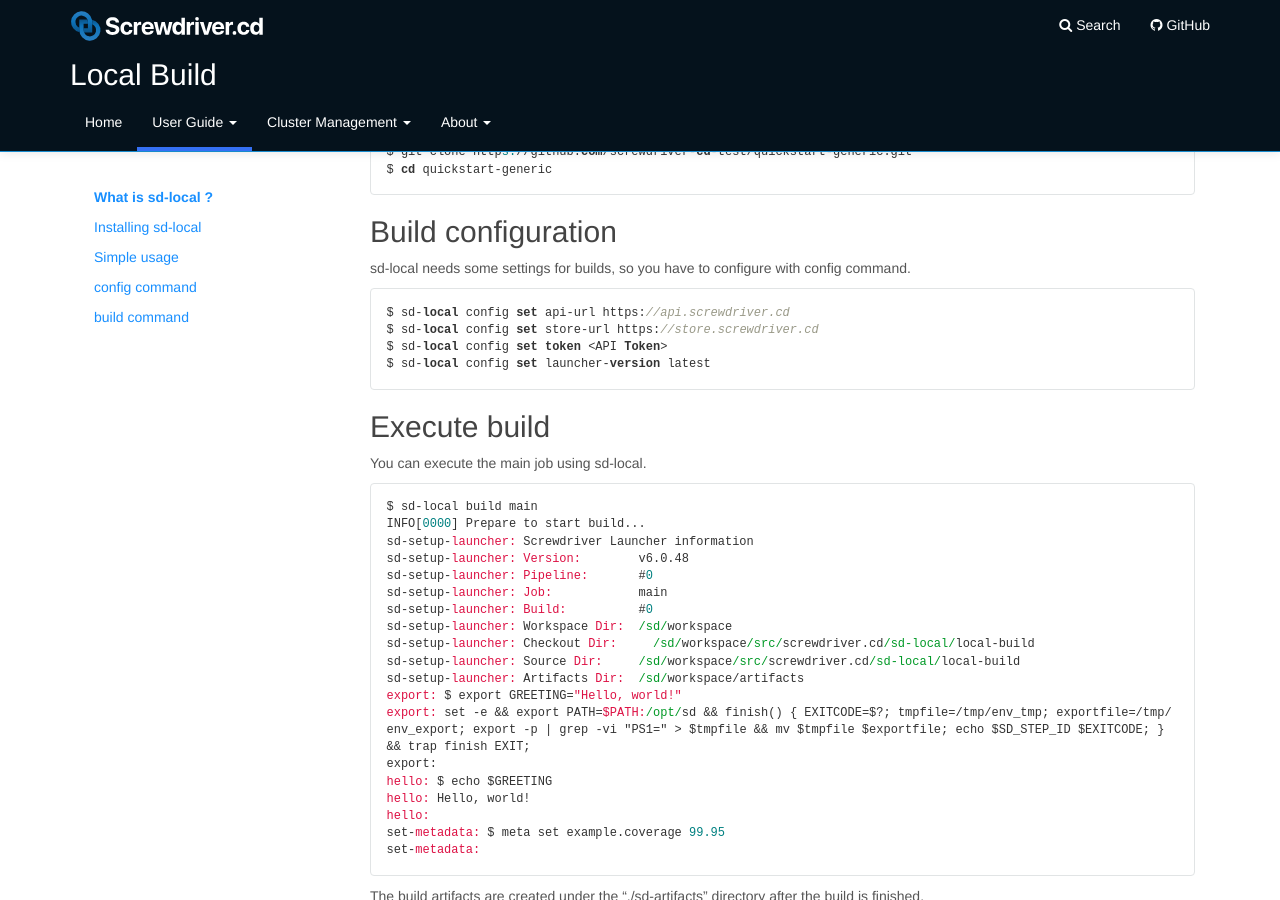
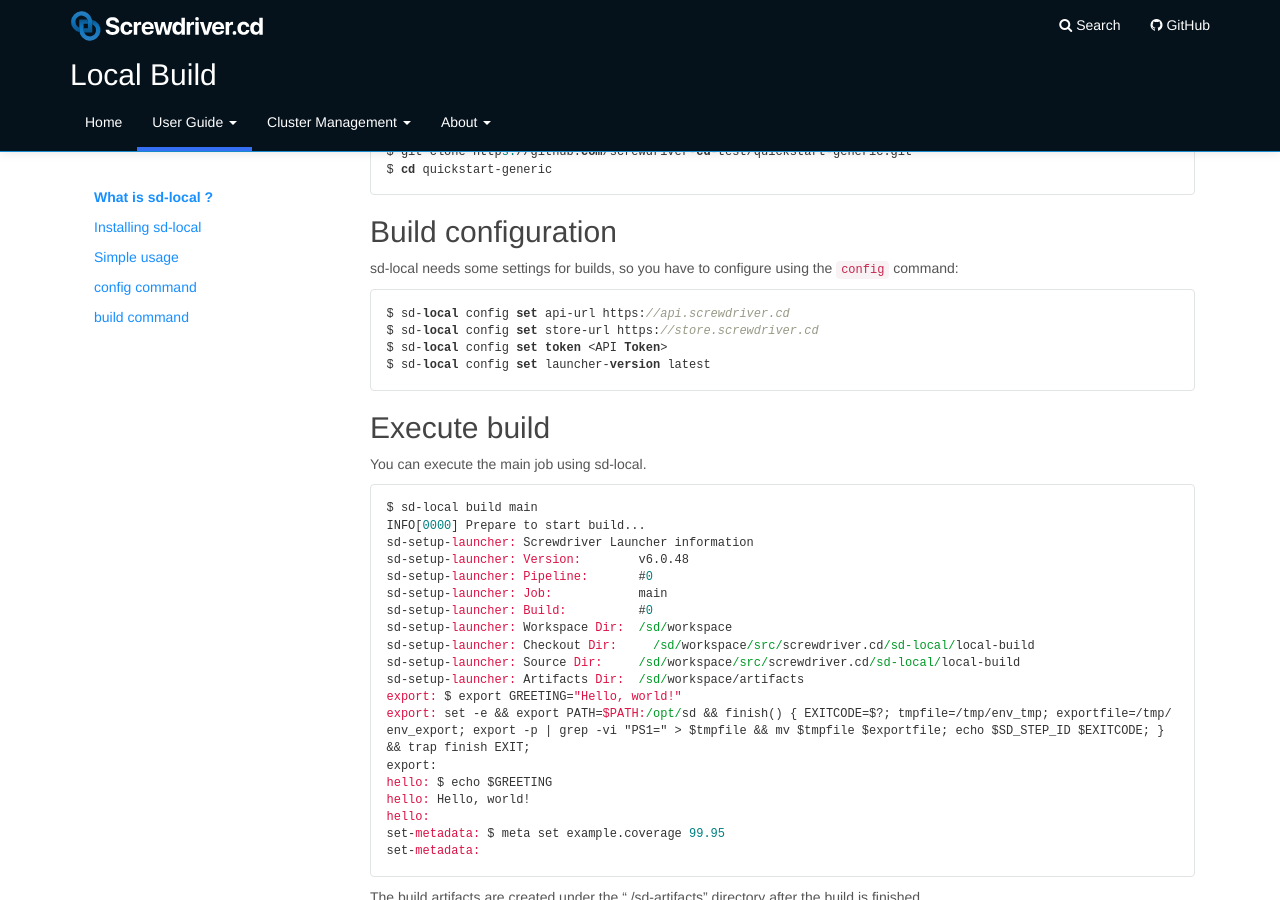
Before and after one commit to screwdriver-cd/guide, a Jekyll site: the page built from docs/user-guide/local.md, in a window 1280 px wide and 900 px high, scrolled down 858 px. Built offline with Jekyll 4.4.1, drawn with Linux system fonts in a browser that asks for light colours.

Commit message:
Update docs/user-guide/local.md
Co-Authored-By: Tiffany K <tiffanykyi@gmail.com>

````diff
--- a/docs/user-guide/local.md
+++ b/docs/user-guide/local.md
@@ -61,7 +61,7 @@ $ cd quickstart-generic
 
 
 ## Build configuration
-sd-local needs some settings for builds, so you have to configure with config command.
+sd-local needs some settings for builds, so you have to configure using the `config` command:
 ```bash
 $ sd-local config set api-url https://api.screwdriver.cd
 $ sd-local config set store-url https://store.screwdriver.cd
````
